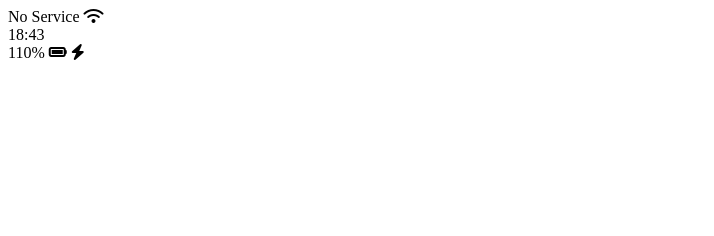
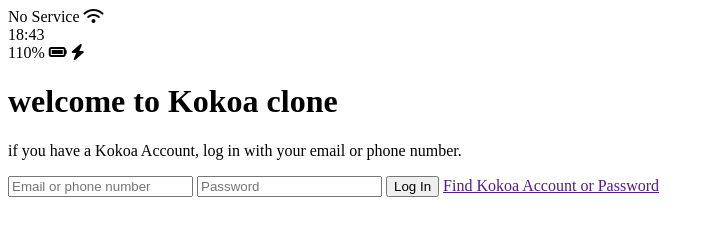
Before and after one commit to sungjin-0120/kokoa-clone-2020, a plain HTML site: page index.html in a window 1280 px wide. Shown: the whole page, without its empty margins (0-714 px from the left). Drawn offline with Linux system fonts and the light colour scheme.

Commit message:
Create-Kokoa-File

```diff
--- a/index.html
+++ b/index.html
@@ -4,7 +4,7 @@
     <meta charset="UTF-8" />
     <meta http-equiv="X-UA-Compatible" content="IE=edge" />
     <meta name="viewport" content="width=device-width, initial-scale=1.0" />
-    <title>Document</title>
+    <title>Welcome to KokoaTalk</title>
   </head>
   <body>
     <div id="status-bar">
@@ -21,6 +21,20 @@
         <i class="fas fa-bolt"></i>
       </div>
     </div>
+    <header class="welcome-header">
+      <h1 class="welcome-header__title">welcome to Kokoa clone</h1>
+      <p class="welcome-header__text">
+        if you have a Kokoa Account, log in with your email or phone number.
+      </p>
+    </header>
+
+    <form action="" id="login-form">
+      <input type="text" placeholder="Email or phone number" />
+      <input type="password" placeholder="Password" />
+      <input type="submit" value="Log In" />
+      <a href="">Find Kokoa Account or Password</a>
+    </form>
+
     <script
       src="https://kit.fontawesome.com/6478f529f2.js"
       crossorigin="anonymous"
```
Also changed, not shown: screen shots/카리나.jpg (added).
